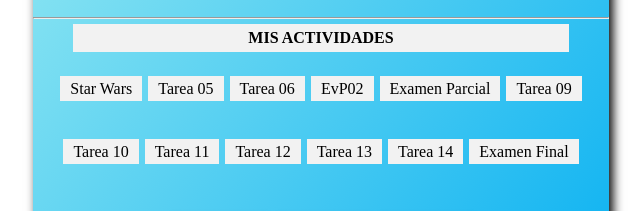
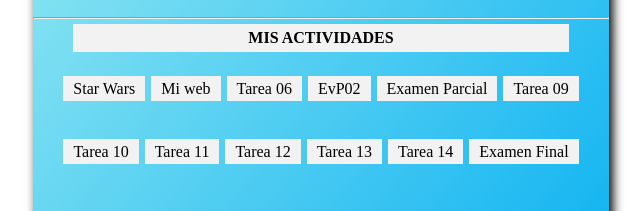
Before and after one commit to Veronica200524/Veronica200524.github.io, a plain HTML site: page index.html in a window 1280 px wide. Shown: the part 388-599 px from the top of the page, 319-959 px from the left. Drawn offline with Linux system fonts and the light colour scheme.

Commit message:
Update index.html

```diff
--- a/index.html
+++ b/index.html
@@ -24,7 +24,7 @@
             <ul>
                 <!--tarea04,tarea05,evp2,exp son los nombres de los repositorios github secundarios-->
                 <li><a href="/Veronica200524/starwar">Star Wars</a></li>
-                <li><a href="/tarea05/index.html">Tarea 05</a></li>
+                <li><a href="/Veronica200524/miweb.nosotros.html">Mi web</a></li>
                 <li><a href="/tarea06/index.html">Tarea 06</a></li>
                 <li><a href="/evp2/index.html">EvP02</a></li>
                 <li><a href="/exp/index.html">Examen Parcial</a></li>
```
